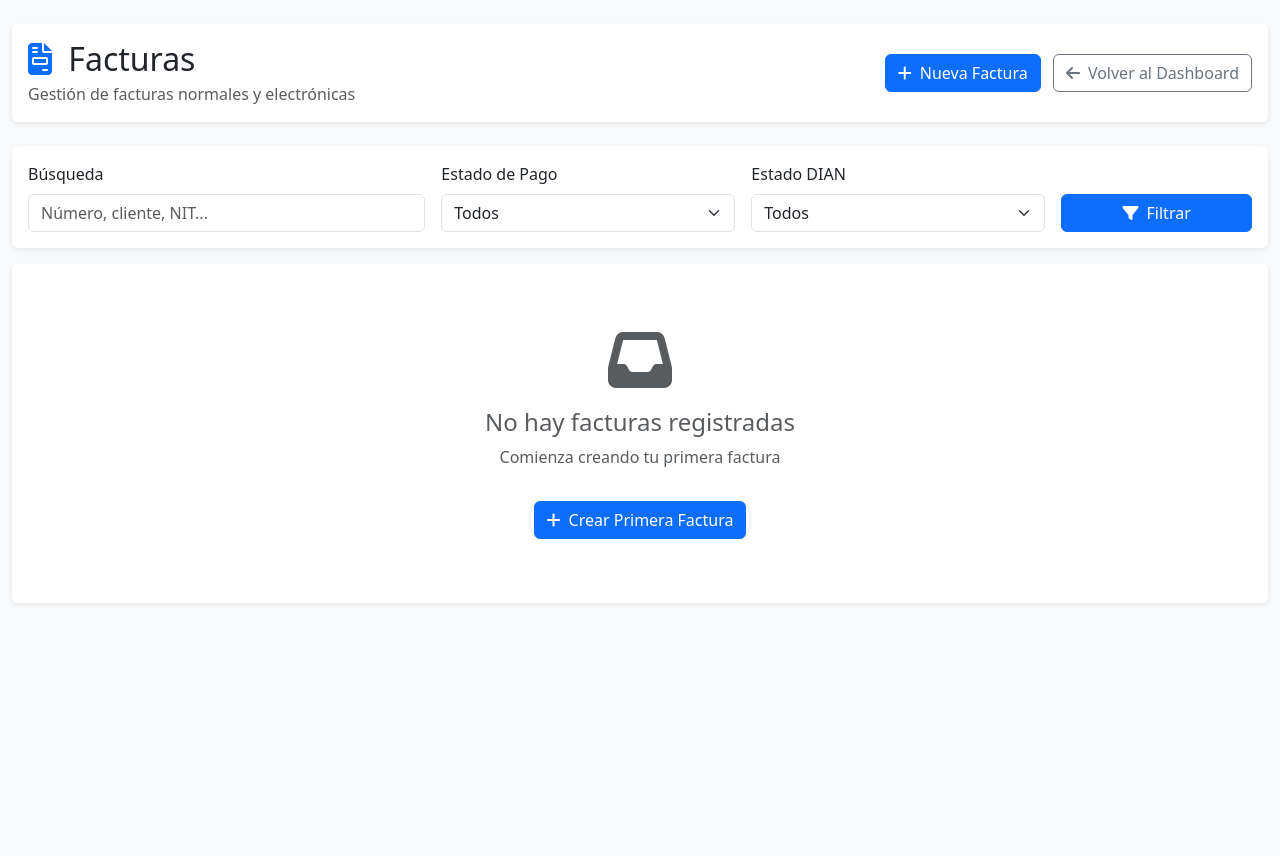
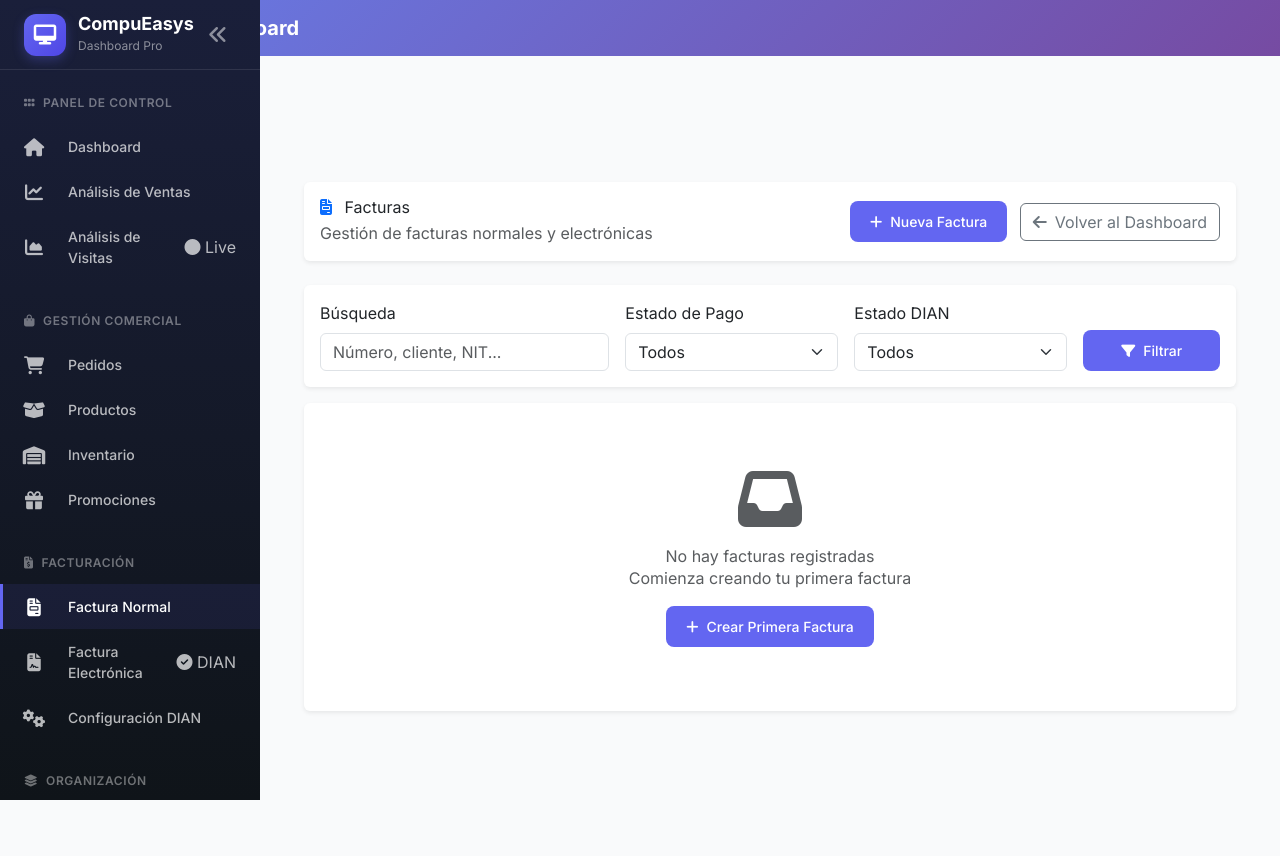
Before and after one commit to danioso8/compueasysAPP-Django, a Django app: page /billing/invoices/ in a window 1280 px wide. Before the commit the page ends 604 px from the top, so only its background shows below. Run offline with Django 5.2, Linux system fonts and the light colour scheme; data that the repository does not hold is empty; some libraries are stand-ins or nearby versions.

Commit message:
🔧 Fix: Integrar módulo de facturación con sidebar del dashboard
- Creado base.html para billing con sidebar completo del dashboard
- Actualizados todos los templates de billing para extender de base.html
- Ahora el módulo de facturación tiene navegación consistente con el dashboard
- Templates actualizados:
  * invoice_create.html
  * invoice_list.html
  * invoice_detail.html
  * matias_config.html
- Deployment a Contabo completado
- Servicio reiniciado y funcionando correctamente

```diff
--- /dev/null
+++ b/billing/templates/billing/base.html
@@ -0,0 +1,365 @@
+{% load static %}
+{% load humanize %}
+<!DOCTYPE html>
+<html lang="es">
+<head>
+    <meta charset="UTF-8">
+    <meta name="viewport" content="width=device-width, initial-scale=1.0">
+    <title>{% block title %}Facturación{% endblock %} - CompuEasys Dashboard</title>
+    <!-- Bootstrap CSS -->
+    <link href="https://cdn.jsdelivr.net/npm/bootstrap@5.3.8/dist/css/bootstrap.min.css" rel="stylesheet" integrity="sha384-sRIl4kxILFvY47J16cr9ZwB07vP4J8+LH7qKQnuqkuIAvNWLzeN8tE5YBujZqJLB" crossorigin="anonymous">
+    <!-- Tailwind CSS -->
+    <script src="https://cdn.tailwindcss.com"></script>
+    <!-- Font Awesome -->
+    <link rel="stylesheet" href="https://cdnjs.cloudflare.com/ajax/libs/font-awesome/6.4.0/css/all.min.css" integrity="sha512-iecdLmaskl7CVkqkXNQ/ZH/XLlvWZOJyj7Yy7tcenmpD1ypASozpmT/E0iPtmFIB46ZmdtAc9eNBvH0H/ZpiBw==" crossorigin="anonymous" referrerpolicy="no-referrer" />
+    <!-- SweetAlert2 -->
+    <script src="https://cdn.jsdelivr.net/npm/sweetalert2@11"></script>
+
+    <!-- PLUG Tailwind Pro Dashboard CSS -->
+    <link rel="stylesheet" href="{% static 'css/dashboard-tailwind-pro.css' %}" />
+
+    <!-- Dashboard Moderno V2 CSS -->
+    <link rel="stylesheet" href="{% static 'css/dashboard-modern-v2.css' %}" />
+
+    <!-- Dashboard Animations & Advanced Effects -->
+    <link rel="stylesheet" href="{% static 'css/dashboard-animations.css' %}" />
+
+    <!-- Google Fonts - Inter for Pro Look -->
+    <link rel="preconnect" href="https://fonts.googleapis.com">
+    <link rel="preconnect" href="https://fonts.gstatic.com" crossorigin>
+    <link href="https://fonts.googleapis.com/css2?family=Inter:wght@400;500;600;700;800&display=swap" rel="stylesheet">
+
+    <style>
+        body {
+            font-family: 'Inter', -apple-system, BlinkMacSystemFont, "Segoe UI", Roboto, sans-serif;
+        }
+
+        {% block extra_styles %}{% endblock %}
+    </style>
+</head>
+<body class="bg-gray-50">
+
+    <!-- Navbar Superior -->
+    <nav class="navbar navbar-expand-lg navbar-dark modern-navbar" style="background: linear-gradient(135deg, #667eea 0%, #764ba2 100%);">
+        <div class="container-fluid px-4">
+            <a class="navbar-brand fw-bold" href="/dashboard/dashboard_home/">
+                <i class="fas fa-desktop me-2"></i>
+                CompuEasys Dashboard
+            </a>
+
+            <button class="navbar-toggler" type="button" data-bs-toggle="collapse" data-bs-target="#navbarNav">
+                <span class="navbar-toggler-icon"></span>
+            </button>
+
+            <div class="collapse navbar-collapse" id="navbarNav">
+                <ul class="navbar-nav ms-auto align-items-center">
+                    <li class="nav-item">
+                        <a class="nav-link" href="/" target="_blank">
+                            <i class="fas fa-store me-1"></i> Ver Tienda
+                        </a>
+                    </li>
+                    <li class="nav-item dropdown">
+                        <a class="nav-link dropdown-toggle" href="#" id="userDropdown" role="button" data-bs-toggle="dropdown">
+                            <i class="fas fa-user-circle me-1"></i>
+                            {{ request.user.username|default:"Admin" }}
+                        </a>
+                        <ul class="dropdown-menu dropdown-menu-end">
+                            <li><a class="dropdown-item" href="/dashboard/dashboard_home/"><i class="fas fa-home me-2"></i>Dashboard</a></li>
+                            <li><hr class="dropdown-divider"></li>
+                            <li><a class="dropdown-item text-danger" href="{% url 'logout_view' %}"><i class="fas fa-sign-out-alt me-2"></i>Cerrar Sesión</a></li>
+                        </ul>
+                    </li>
+                </ul>
+            </div>
+        </div>
+    </nav>
+
+    <!-- Overlay para cerrar menú en móvil -->
+    <div class="mobile-overlay" id="mobileOverlay"></div>
+
+    <div class="dashboard-container">
+        <!-- Sidebar -->
+        <aside class="sidebar modern-sidebar" id="sidebar">
+            <!-- Header Corporativo -->
+            <div class="sidebar-brand">
+                <div class="brand-logo">
+                    <div class="logo-icon">
+                        <i class="fas fa-desktop"></i>
+                    </div>
+                    <div class="brand-identity">
+                        <span class="brand-name">CompuEasys</span>
+                        <span class="brand-tagline">Dashboard Pro</span>
+                    </div>
+                </div>
+                <button class="sidebar-collapse-btn" id="sidebarToggle" title="Contraer/Expandir">
+                    <i class="fas fa-angles-left"></i>
+                </button>
+            </div>
+
+            <!-- Navegación Moderna -->
+            <nav class="sidebar-navigation">
+                <!-- GRUPO: PANEL DE CONTROL -->
+                <div class="nav-section">
+                    <div class="nav-section-title">
+                        <i class="fas fa-grip-horizontal"></i>
+                        <span class="sidebar-text">Panel de Control</span>
+                    </div>
+                    <ul class="nav-menu">
+                        <li class="nav-menu-item">
+                            <a href="/dashboard/dashboard_home/" class="nav-menu-link">
+                                <span class="nav-menu-icon">
+                                    <i class="fas fa-home"></i>
+                                </span>
+                                <span class="nav-menu-text">Dashboard</span>
+                            </a>
+                        </li>
+                        <li class="nav-menu-item">
+                            <a href="/dashboard/dashboard_home/?view=ventas" class="nav-menu-link">
+                                <span class="nav-menu-icon">
+                                    <i class="fas fa-chart-line"></i>
+                                </span>
+                                <span class="nav-menu-text">Análisis de Ventas</span>
+                            </a>
+                        </li>
+                        <li class="nav-menu-item">
+                            <a href="/dashboard/dashboard_home/?view=visitas" class="nav-menu-link">
+                                <span class="nav-menu-icon">
+                                    <i class="fas fa-chart-area"></i>
+                                </span>
+                                <span class="nav-menu-text">Análisis de Visitas</span>
+                                <span class="nav-menu-badge live">
+                                    <i class="fas fa-circle"></i> Live
+                                </span>
+                            </a>
+                        </li>
+                    </ul>
+                </div>
+
+                <!-- GRUPO: GESTIÓN COMERCIAL -->
+                <div class="nav-section">
+                    <div class="nav-section-title">
+                        <i class="fas fa-shopping-bag"></i>
+                        <span class="sidebar-text">Gestión Comercial</span>
+                    </div>
+                    <ul class="nav-menu">
+                        <li class="nav-menu-item">
+                            <a href="/dashboard/dashboard_home/?view=pedidos" class="nav-menu-link">
+                                <span class="nav-menu-icon">
+                                    <i class="fas fa-shopping-cart"></i>
+                                </span>
+                                <span class="nav-menu-text">Pedidos</span>
+                            </a>
+                        </li>
+                        <li class="nav-menu-item">
+                            <a href="/dashboard/dashboard_home/?view=productos" class="nav-menu-link">
+                                <span class="nav-menu-icon">
+                                    <i class="fas fa-box-open"></i>
+                                </span>
+                                <span class="nav-menu-text">Productos</span>
+                            </a>
+                        </li>
+                        <li class="nav-menu-item">
+                            <a href="/dashboard/dashboard_home/?view=inventario" class="nav-menu-link">
+                                <span class="nav-menu-icon">
+                                    <i class="fas fa-warehouse"></i>
+                                </span>
+                                <span class="nav-menu-text">Inventario</span>
+                            </a>
+                        </li>
+                        <li class="nav-menu-item">
+                            <a href="/dashboard/dashboard_home/?view=bonos" class="nav-menu-link">
+                                <span class="nav-menu-icon">
+                                    <i class="fas fa-gift"></i>
+                                </span>
+                                <span class="nav-menu-text">Promociones</span>
+                            </a>
+                        </li>
+                    </ul>
+                </div>
+
+                <!-- GRUPO: FACTURACIÓN -->
+                <div class="nav-section">
+                    <div class="nav-section-title">
+                        <i class="fas fa-file-invoice-dollar"></i>
+                        <span class="sidebar-text">Facturación</span>
+                    </div>
+                    <ul class="nav-menu">
+                        <li class="nav-menu-item">
+                            <a href="{% url 'billing:invoice_list' %}" class="nav-menu-link {% block invoice_list_active %}{% endblock %}">
+                                <span class="nav-menu-icon">
+                                    <i class="fas fa-file-invoice"></i>
+                                </span>
+                                <span class="nav-menu-text">Factura Normal</span>
+                            </a>
+                        </li>
+                        <li class="nav-menu-item">
+                            <a href="{% url 'billing:invoice_list' %}?filter=electronic" class="nav-menu-link">
+                                <span class="nav-menu-icon">
+                                    <i class="fas fa-file-contract"></i>
+                                </span>
+                                <span class="nav-menu-text">Factura Electrónica</span>
+                                <span class="nav-menu-badge success">
+                                    <i class="fas fa-check-circle"></i> DIAN
+                                </span>
+                            </a>
+                        </li>
+                        <li class="nav-menu-item">
+                            <a href="{% url 'billing:matias_config' %}" class="nav-menu-link {% block matias_config_active %}{% endblock %}">
+                                <span class="nav-menu-icon">
+                                    <i class="fas fa-cogs"></i>
+                                </span>
+                                <span class="nav-menu-text">Configuración DIAN</span>
+                            </a>
+                        </li>
+                    </ul>
+                </div>
+
+                <!-- GRUPO: ORGANIZACIÓN -->
+                <div class="nav-section">
+                    <div class="nav-section-title">
+                        <i class="fas fa-layer-group"></i>
+                        <span class="sidebar-text">Organización</span>
+                    </div>
+                    <ul class="nav-menu">
+                        <li class="nav-menu-item">
+                            <a href="/dashboard/dashboard_home/?view=categoria" class="nav-menu-link">
+                                <span class="nav-menu-icon">
+                                    <i class="fas fa-folder-tree"></i>
+                                </span>
+                                <span class="nav-menu-text">Categorías</span>
+                            </a>
+                        </li>
+                        <li class="nav-menu-item">
+                            <a href="/dashboard/dashboard_home/?view=tipos" class="nav-menu-link">
+                                <span class="nav-menu-icon">
+                                    <i class="fas fa-tag"></i>
+                                </span>
+                                <span class="nav-menu-text">Tipos</span>
+                            </a>
+                        </li>
+                        <li class="nav-menu-item">
+                            <a href="/dashboard/dashboard_home/?view=proveedores" class="nav-menu-link">
+                                <span class="nav-menu-icon">
+                                    <i class="fas fa-truck-loading"></i>
+                                </span>
+                                <span class="nav-menu-text">Proveedores</span>
+                            </a>
+                        </li>
+                    </ul>
+                </div>
+
+                <!-- GRUPO: COMUNICACIÓN -->
+                <div class="nav-section">
+                    <div class="nav-section-title">
+                        <i class="fas fa-comments"></i>
+                        <span class="sidebar-text">Comunicación</span>
+                    </div>
+                    <ul class="nav-menu">
+                        <li class="nav-menu-item">
+                            <a href="/dashboard/dashboard_home/?view=mensajes" class="nav-menu-link">
+                                <span class="nav-menu-icon">
+                                    <i class="fas fa-envelope"></i>
+                                </span>
+                                <span class="nav-menu-text">Mensajes</span>
+                            </a>
+                        </li>
+                        <li class="nav-menu-item">
+                            <a href="/dashboard/dashboard_home/?view=notificaciones_stock" class="nav-menu-link">
+                                <span class="nav-menu-icon">
+                                    <i class="fas fa-bell"></i>
+                                </span>
+                                <span class="nav-menu-text">Notificaciones Stock</span>
+                            </a>
+                        </li>
+                    </ul>
+                </div>
+
+                <!-- GRUPO: CONFIGURACIÓN -->
+                <div class="nav-section">
+                    <div class="nav-section-title">
+                        <i class="fas fa-sliders-h"></i>
+                        <span class="sidebar-text">Configuración</span>
+                    </div>
+                    <ul class="nav-menu">
+                        <li class="nav-menu-item">
+                            <a href="/dashboard/dashboard_home/?view=usuarios" class="nav-menu-link">
+                                <span class="nav-menu-icon">
+                                    <i class="fas fa-users-cog"></i>
+                                </span>
+                                <span class="nav-menu-text">Usuarios</span>
+                            </a>
+                        </li>
+                        <li class="nav-menu-item">
+                            <a href="/dashboard/dashboard_home/?view=proyectos" class="nav-menu-link">
+                                <span class="nav-menu-icon">
+                                    <i class="fas fa-project-diagram"></i>
+                                </span>
+                                <span class="nav-menu-text">Proyectos</span>
+                            </a>
+                        </li>
+                    </ul>
+                </div>
+            </nav>
+
+            <!-- Footer Sidebar -->
+            <div class="sidebar-footer">
+                <div class="quick-actions">
+                    <a href="/" target="_blank" class="quick-action-btn" title="Ver Tienda">
+                        <i class="fas fa-external-link-alt"></i>
+                    </a>
+                    <a href="#" class="quick-action-btn" title="Soporte" onclick="alert('Contacto: soporte@compueasys.com')">
+                        <i class="fas fa-life-ring"></i>
+                    </a>
+                    <a href="#" class="quick-action-btn" title="Notificaciones">
+                        <i class="fas fa-bell"></i>
+                    </a>
+                </div>
+                <div class="sidebar-version">
+                    <small>CompuEasys v2.0 Pro</small>
+                </div>
+            </div>
+        </aside>
+
+        <!-- Main Content -->
+        <main class="main-content">
+            {% block content %}
+            <!-- El contenido de cada vista va aquí -->
+            {% endblock %}
+        </main>
+    </div>
+
+    <!-- Scripts -->
+    <!-- Bootstrap Bundle with Popper -->
+    <script src="https://cdn.jsdelivr.net/npm/bootstrap@5.3.8/dist/js/bootstrap.bundle.min.js" integrity="sha384-C6RzsynM9kWDrMNeT87bh95OGNyZPhcTNXj1NW7RuBCsyN/o0jlpcV8Qyq46cDfL" crossorigin="anonymous"></script>
+
+    <!-- jQuery -->
+    <script src="https://code.jquery.com/jquery-3.7.0.min.js"></script>
+
+    <!-- Dashboard Scripts -->
+    <script>
+        // Toggle Sidebar
+        document.getElementById('sidebarToggle')?.addEventListener('click', function() {
+            document.getElementById('sidebar').classList.toggle('collapsed');
+        });
+
+        // Mobile Overlay
+        document.getElementById('mobileOverlay')?.addEventListener('click', function() {
+            document.getElementById('sidebar').classList.remove('active');
+            this.classList.remove('active');
+        });
+
+        // Responsive Sidebar para Mobile
+        if (window.innerWidth <= 768) {
+            const menuLinks = document.querySelectorAll('.nav-menu-link');
+            menuLinks.forEach(link => {
+                link.addEventListener('click', () => {
+                    document.getElementById('sidebar')?.classList.remove('active');
+                    document.getElementById('mobileOverlay')?.classList.remove('active');
+                });
+            });
+        }
+    </script>
+
+    {% block extra_scripts %}{% endblock %}
+</body>
+</html>
--- a/billing/templates/billing/invoice_list.html
+++ b/billing/templates/billing/invoice_list.html
@@ -1,20 +1,12 @@
+{% extends "billing/base.html" %}
 {% load static %}
 {% load humanize %}
-<!DOCTYPE html>
-<html lang="es">
-<head>
-    <meta charset="UTF-8">
-    <meta name="viewport" content="width=device-width, initial-scale=1.0">
-    <title>Facturas - CompuEasys</title>
-    <!-- Bootstrap CSS -->
-    <link href="https://cdn.jsdelivr.net/npm/bootstrap@5.3.8/dist/css/bootstrap.min.css" rel="stylesheet">
-    <!-- Font Awesome -->
-    <link rel="stylesheet" href="https://cdnjs.cloudflare.com/ajax/libs/font-awesome/6.4.0/css/all.min.css">
-    <!-- SweetAlert2 -->
-    <script src="https://cdn.jsdelivr.net/npm/sweetalert2@11"></script>
-</head>
-<body class="bg-light">
-    <div class="container-fluid py-4">
+
+{% block title %}Facturas{% endblock %}
+{% block invoice_list_active %}active{% endblock %}
+
+{% block content %}
+<div class="container-fluid py-4">
         <!-- Header -->
         <div class="row mb-4">
             <div class="col-12">
@@ -284,5 +276,5 @@
         {% endfor %}
     </script>
     {% endif %}
-</body>
-</html>
+</div>
+{% endblock %}
```
Also changed, not shown: billing/templates/billing/invoice_create.html (+13 -16 lines), billing/templates/billing/invoice_detail.html (+8 -14 lines), billing/templates/billing/matias_config.html (+9 -14 lines).
